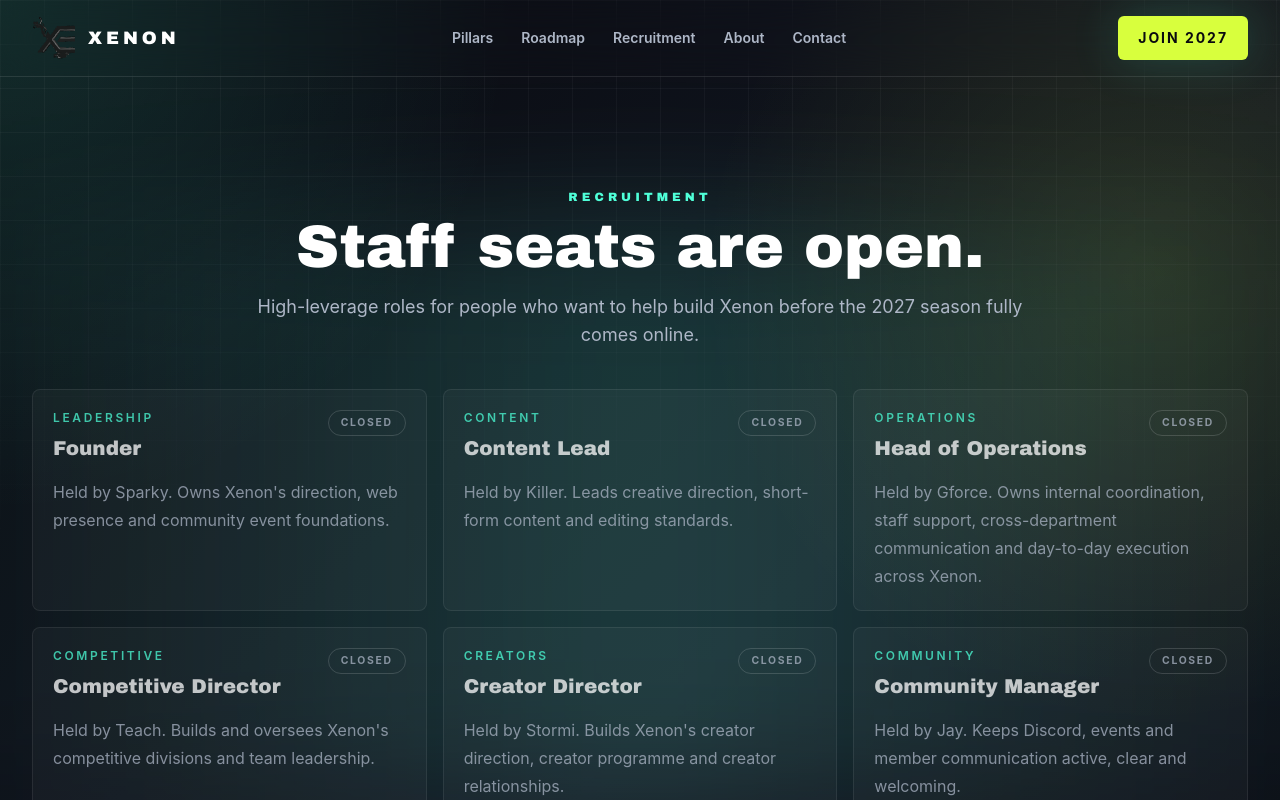
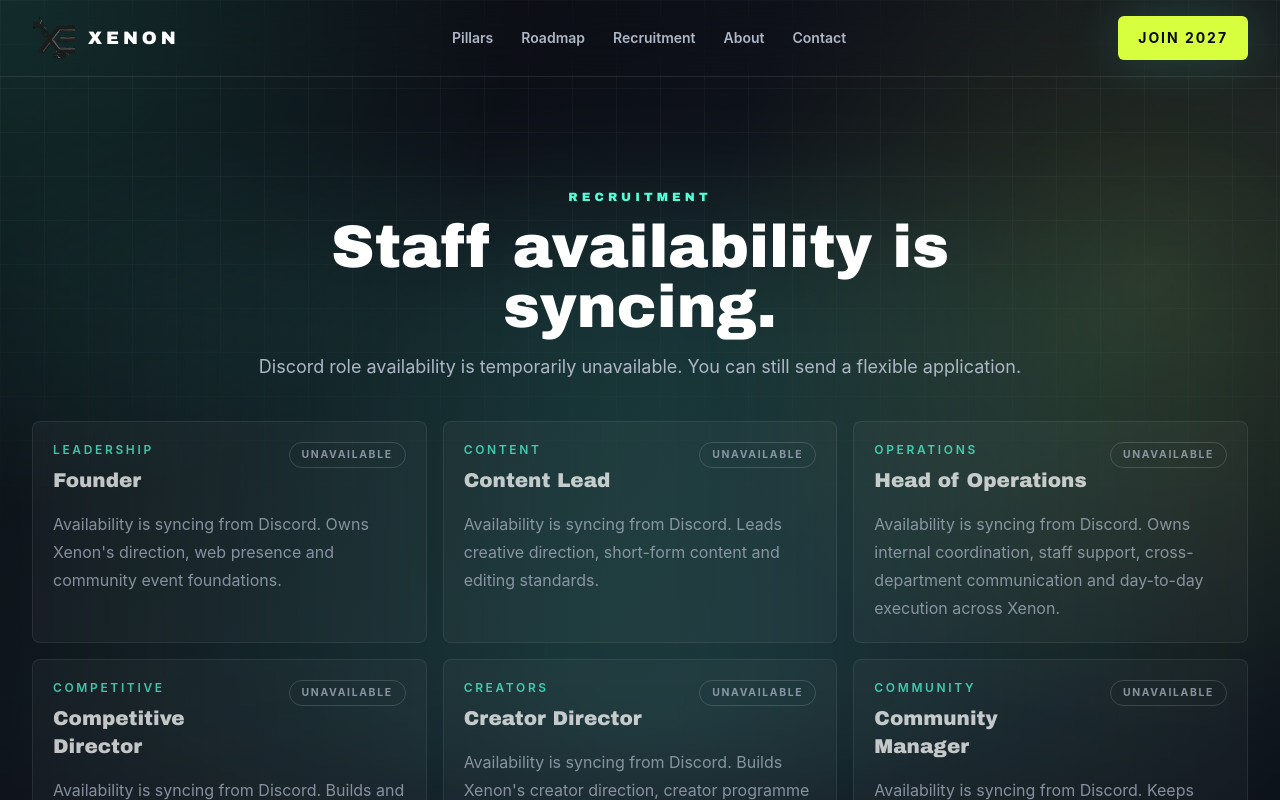
Before and after one commit to markdicks/xenon-esports, a Next.js app: page /recruitment in a window 1280 px wide. Shown: the top 800 px of the page. Built offline with nearby package versions, Linux system fonts and the light colour scheme.

Commit message:
Add live Discord website roster

```diff
--- a/app/join/staff/page.tsx
+++ b/app/join/staff/page.tsx
@@ -1,10 +1,14 @@
 import { StaffApplicationForm } from "./StaffApplicationForm";
 import { Footer } from "@/components/layout/Footer";
 import { Navbar } from "@/components/layout/Navbar";
-import { roles } from "@/data/roles";
+import { getStaffRoles } from "@/lib/discord-roster";
 
-export default function StaffApplicationPage() {
+export const dynamic = "force-dynamic";
+
+export default async function StaffApplicationPage() {
+  const roles = await getStaffRoles();
   const openRoles = roles.filter((role) => role.status === "open");
+  const rosterUnavailable = roles.every((role) => role.status === "unavailable");
 
   return (
     <main className="xenon-shell min-h-screen">
@@ -19,8 +23,9 @@ export default function StaffApplicationPage() {
               Apply to build Xenon.
             </h1>
             <p className="mx-auto mt-4 max-w-3xl text-base leading-7 text-steel sm:text-lg">
-              Tell us where you fit, how you work and what you can realistically
-              commit to as an unpaid volunteer.
+              {rosterUnavailable
+                ? "Live Discord availability is syncing. Tell us where you fit, how you work and what you can realistically commit to as an unpaid volunteer."
+                : "Only roles without a Discord holder are listed below. You can also apply as flexible staff."}
             </p>
           </div>
 
--- a/app/recruitment/page.tsx
+++ b/app/recruitment/page.tsx
@@ -2,9 +2,15 @@ import { Footer } from "@/components/layout/Footer";
 import { Navbar } from "@/components/layout/Navbar";
 import { Button } from "@/components/ui/Button";
 import { RoleCard } from "@/components/ui/RoleCard";
-import { roles } from "@/data/roles";
+import { getStaffRoles } from "@/lib/discord-roster";
 
-export default function RecruitmentPage() {
+export const dynamic = "force-dynamic";
+
+export default async function RecruitmentPage() {
+  const roles = await getStaffRoles();
+  const openRoles = roles.filter((role) => role.status === "open");
+  const rosterUnavailable = roles.every((role) => role.status === "unavailable");
+
   return (
     <main className="xenon-shell min-h-screen">
       <Navbar />
@@ -15,11 +21,12 @@ export default function RecruitmentPage() {
               Recruitment
             </p>
             <h1 className="mt-3 font-display text-4xl font-black leading-tight text-white sm:text-6xl">
-              Staff seats are open.
+              {rosterUnavailable ? "Staff availability is syncing." : `${openRoles.length} staff seat${openRoles.length === 1 ? "" : "s"} open.`}
             </h1>
             <p className="mt-4 text-base leading-7 text-steel sm:text-lg">
-              High-leverage roles for people who want to help build Xenon
-              before the 2027 season fully comes online.
+              {rosterUnavailable
+                ? "Discord role availability is temporarily unavailable. You can still send a flexible application."
+                : "Live from the Xenon Discord roster. Assigning a role there immediately closes its website seat."}
             </p>
           </div>
           <div className="grid gap-4 md:grid-cols-3">
@@ -28,7 +35,7 @@ export default function RecruitmentPage() {
             ))}
           </div>
           <div className="mt-10 flex justify-center">
-            <Button href="/join/staff">Apply for an open seat</Button>
+            <Button href="/join/staff">{openRoles.length ? "Apply for an open seat" : "Send a flexible application"}</Button>
           </div>
         </div>
       </section>
--- a/components/ui/RoleCard.tsx
+++ b/components/ui/RoleCard.tsx
@@ -7,12 +7,13 @@ type RoleCardProps = {
 
 export function RoleCard({ role }: RoleCardProps) {
   const isClosed = role.status === "closed";
+  const isUnavailable = role.status === "unavailable";
 
   return (
     <article
       className={clsx(
         "group rounded-lg border bg-white/[0.045] p-5 transition duration-300 hover:-translate-y-1 hover:bg-white/[0.075]",
-        isClosed
+        isClosed || isUnavailable
           ? "border-white/10 opacity-75 hover:border-white/20"
           : "border-white/12 hover:border-volt/60",
       )}
@@ -29,7 +30,7 @@ export function RoleCard({ role }: RoleCardProps) {
         <span
           className={clsx(
             "rounded-full border px-3 py-1 text-[0.65rem] font-bold uppercase tracking-[0.16em]",
-            isClosed
+            isClosed || isUnavailable
               ? "border-white/20 text-steel"
               : "border-volt/40 text-volt",
           )}
@@ -38,6 +39,11 @@ export function RoleCard({ role }: RoleCardProps) {
         </span>
       </div>
       <p className="mt-4 leading-7 text-steel">{role.description}</p>
+      {isClosed ? (
+        <p className="mt-4 border-t border-white/10 pt-4 text-sm text-steel">
+          Discord roster: {role.holders.map((member) => member.nickname).join(", ")}
+        </p>
+      ) : null}
     </article>
   );
 }
--- a/data/roles.ts
+++ b/data/roles.ts
@@ -1,46 +1,52 @@
-import type { Role } from "@/types";
+export type StaffRoleDefinition = {
+  id: string;
+  title: string;
+  department: string;
+  description: string;
+  responsibilities: string[];
+};
 
-export const roles: Role[] = [
+export const staffRoleDefinitions: StaffRoleDefinition[] = [
   {
+    id: "founder",
     title: "Founder",
     department: "Leadership",
-    status: "closed",
-    description:
-      "Held by Sparky. Owns Xenon's direction, web presence and community event foundations.",
+    description: "Owns Xenon's direction, web presence and community event foundations.",
+    responsibilities: ["Web Development", "Community Events"],
   },
   {
+    id: "content-lead",
     title: "Content Lead",
     department: "Content",
-    status: "closed",
-    description:
-      "Held by Killer. Leads creative direction, short-form content and editing standards.",
+    description: "Leads creative direction, short-form content and editing standards.",
+    responsibilities: ["Creative Direction", "Short-form Content", "Editing"],
   },
   {
+    id: "head-of-operations",
     title: "Head of Operations",
     department: "Operations",
-    status: "closed",
-    description:
-      "Held by Gforce. Owns internal coordination, staff support, cross-department communication and day-to-day execution across Xenon.",
+    description: "Owns internal coordination, staff support, cross-department communication and day-to-day execution across Xenon.",
+    responsibilities: ["Staff Support", "Cross-department Communication", "Day-to-day Execution"],
   },
   {
+    id: "competitive-director",
     title: "Competitive Director",
     department: "Competitive",
-    status: "closed",
-    description:
-      "Held by Teach. Builds and oversees Xenon's competitive divisions and team leadership.",
+    description: "Builds and oversees Xenon's competitive divisions and team leadership.",
+    responsibilities: ["Competitive Divisions", "Team Leadership", "Roster Standards"],
   },
   {
+    id: "creator-director",
     title: "Creator Director",
     department: "Creators",
-    status: "closed",
-    description:
-      "Held by Stormi. Builds Xenon's creator direction, creator programme and creator relationships.",
+    description: "Builds Xenon's creator direction, creator programme and creator relationships.",
+    responsibilities: ["Creative Direction", "Creator Programme", "Creator Relationships"],
   },
   {
+    id: "community-manager",
     title: "Community Manager",
     department: "Community",
-    status: "closed",
-    description:
-      "Held by Jay. Keeps Discord, events and member communication active, clear and welcoming.",
+    description: "Keeps Discord, events and member communication active, clear and welcoming.",
+    responsibilities: ["Discord Activity", "Community Events", "Member Communication"],
   },
 ];
--- /dev/null
+++ b/lib/discord-roster.ts
@@ -0,0 +1,112 @@
+import { staffRoleDefinitions } from "@/data/roles";
+import type { DiscordRosterMember, Role } from "@/types";
+
+type RemoteRole = {
+  id: string;
+  name: string;
+  exists: boolean;
+  members: DiscordRosterMember[];
+};
+
+type RemoteRoster = {
+  guild: { id: string; name: string };
+  syncedAt: string;
+  roles: RemoteRole[];
+};
+
+export type WebsiteRoster = {
+  source: "discord" | "unavailable";
+  guild: RemoteRoster["guild"] | null;
+  syncedAt: string | null;
+  roles: RemoteRole[];
+};
+
+function asMember(value: unknown): DiscordRosterMember | null {
+  if (!value || typeof value !== "object") return null;
+  const member = value as Record<string, unknown>;
+  if (typeof member.id !== "string" || typeof member.nickname !== "string" || typeof member.username !== "string") {
+    return null;
+  }
+  return { id: member.id, nickname: member.nickname, username: member.username };
+}
+
+function asRoster(value: unknown): RemoteRoster | null {
+  if (!value || typeof value !== "object") return null;
+  const roster = value as Record<string, unknown>;
+  if (!roster.guild || typeof roster.guild !== "object" || !Array.isArray(roster.roles) || typeof roster.syncedAt !== "string") {
+    return null;
+  }
+  const guild = roster.guild as Record<string, unknown>;
+  if (typeof guild.id !== "string" || typeof guild.name !== "string") return null;
+  const roles = roster.roles.map((value) => {
+    if (!value || typeof value !== "object") return null;
+    const role = value as Record<string, unknown>;
+    if (typeof role.id !== "string" || typeof role.name !== "string" || typeof role.exists !== "boolean" || !Array.isArray(role.members)) {
+      return null;
+    }
+    const members = role.members.map(asMember);
+    return members.some((member) => member === null)
+      ? null
+      : { id: role.id, name: role.name, exists: role.exists, members: members as DiscordRosterMember[] };
+  });
+  return roles.some((role) => role === null) ? null : { guild: { id: guild.id, name: guild.name }, syncedAt: roster.syncedAt, roles: roles as RemoteRole[] };
+}
+
+function unavailableRoster(): WebsiteRoster {
+  return { source: "unavailable", guild: null, syncedAt: null, roles: [] };
+}
+
+export async function getWebsiteRoster(): Promise<WebsiteRoster> {
+  const botUrl = process.env.DISCORD_BOT_URL;
+  const token = process.env.WEBSITE_BOT_TOKEN;
+  if (!botUrl || !token) return unavailableRoster();
+
+  try {
+    const origin = new URL(botUrl);
+    const isLocal = ["localhost", "127.0.0.1", "[::1]"].includes(origin.hostname);
+    if (origin.protocol !== "https:" && !(origin.protocol === "http:" && isLocal)) return unavailableRoster();
+    if (origin.username || origin.password) return unavailableRoster();
+
+    const response = await fetch(new URL("/api/website/roster", origin), {
+      headers: { Authorization: `Bearer ${token}` },
+      cache: "no-store",
+      signal: AbortSignal.timeout(8000),
+    });
+    if (!response.ok) return unavailableRoster();
+    const roster = asRoster(await response.json());
+    return roster ? { source: "discord", ...roster } : unavailableRoster();
+  } catch {
+    return unavailableRoster();
+  }
+}
+
+function joinNames(members: DiscordRosterMember[]) {
+  const names = members.map((member) => member.nickname);
+  if (names.length < 2) return names[0] || "";
+  if (names.length === 2) return `${names[0]} and ${names[1]}`;
+  return `${names.slice(0, -1).join(", ")}, and ${names.at(-1)}`;
+}
+
+export async function getStaffRoles(): Promise<Role[]> {
+  const roster = await getWebsiteRoster();
+  return staffRoleDefinitions.map((definition) => {
+    const holders = roster.roles.find((role) => role.id === definition.id)?.members || [];
+    const status = roster.source === "unavailable" ? "unavailable" : holders.length ? "closed" : "open";
+    const lead = status === "closed"
+      ? `Held by ${joinNames(holders)}. `
+      : status === "open"
+        ? "Open for the next Xenon operator. "
+        : "Availability is syncing from Discord. ";
+    return { ...definition, status, holders, description: `${lead}${definition.description}` };
+  });
+}
+
+export async function getCurrentStaff() {
+  const roles = await getStaffRoles();
+  return roles.flatMap((role) => role.holders.map((member) => ({
+    id: `${role.id}:${member.id}`,
+    name: member.nickname,
+    role: role.title,
+    responsibilities: staffRoleDefinitions.find((definition) => definition.id === role.id)?.responsibilities || [],
+  })));
+}
```
Also changed, not shown: app/about/page.tsx (+12 -7 lines), types/index.ts (+11 -1 lines), 3 other files (tests, documents, lock files or other folders).
